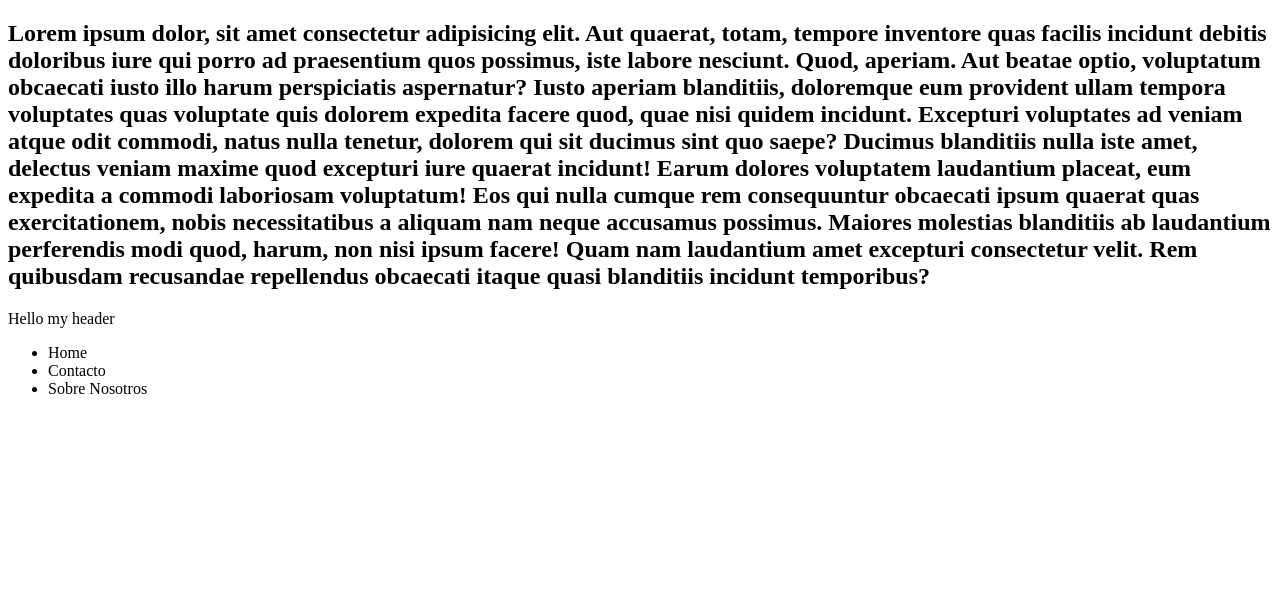
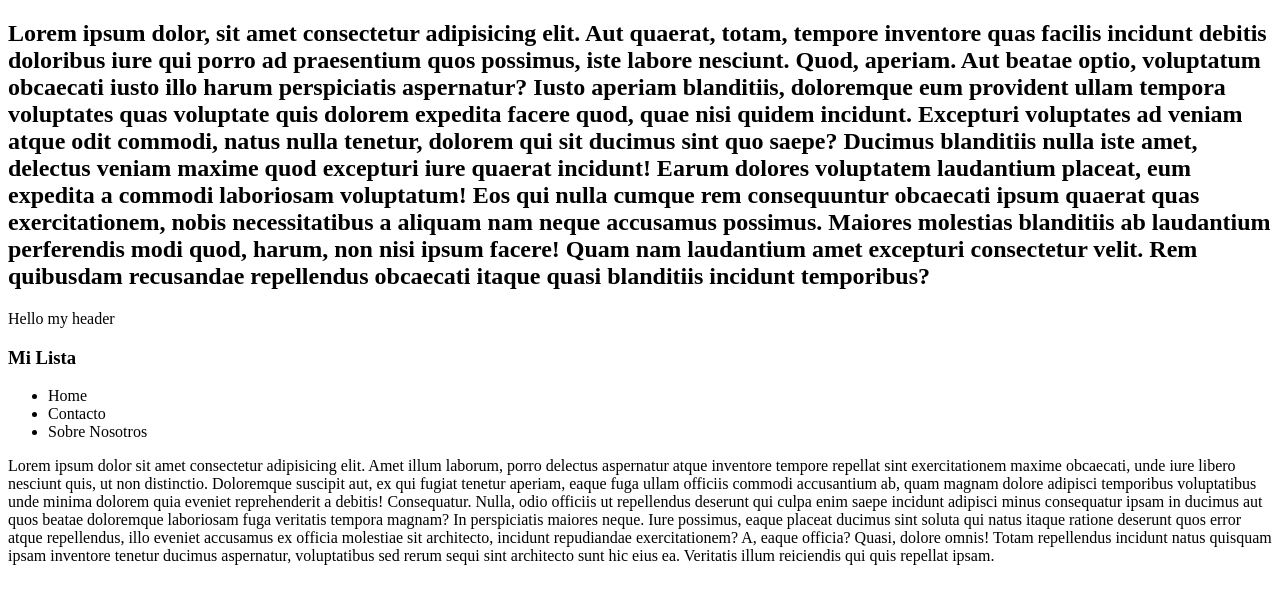
Before and after one commit to PabloBar085/Clase1.4, a plain HTML site: page index.html in a window 1280 px wide. Drawn offline with Linux system fonts and the light colour scheme.

Commit message:
Agregue h3 y p

```diff
--- a/index.html
+++ b/index.html
@@ -12,12 +12,18 @@
     Maiores molestias blanditiis ab laudantium perferendis modi quod, harum, non nisi ipsum facere! Quam nam laudantium amet excepturi consectetur velit. Rem quibusdam recusandae repellendus obcaecati itaque quasi blanditiis incidunt temporibus?</h2>
     <p>Hello my header</p>
     <div>
+        <h3>Mi Lista</h3>
         <ul>
             <li>Home</li>
             <li>Contacto</li>
             <li>Sobre Nosotros</li>
         </ul>
     </div>
+    <p>Lorem ipsum dolor sit amet consectetur adipisicing elit. Amet illum laborum, porro delectus aspernatur atque inventore tempore repellat sint exercitationem maxime obcaecati, unde iure libero nesciunt quis, ut non distinctio.
+    Doloremque suscipit aut, ex qui fugiat tenetur aperiam, eaque fuga ullam officiis commodi accusantium ab, quam magnam dolore adipisci temporibus voluptatibus unde minima dolorem quia eveniet reprehenderit a debitis! Consequatur.
+    Nulla, odio officiis ut repellendus deserunt qui culpa enim saepe incidunt adipisci minus consequatur ipsam in ducimus aut quos beatae doloremque laboriosam fuga veritatis tempora magnam? In perspiciatis maiores neque.
+    Iure possimus, eaque placeat ducimus sint soluta qui natus itaque ratione deserunt quos error atque repellendus, illo eveniet accusamus ex officia molestiae sit architecto, incidunt repudiandae exercitationem? A, eaque officia?
+    Quasi, dolore omnis! Totam repellendus incidunt natus quisquam ipsam inventore tenetur ducimus aspernatur, voluptatibus sed rerum sequi sint architecto sunt hic eius ea. Veritatis illum reiciendis qui quis repellat ipsam.</p>
 </head>
 <body>
 
```
